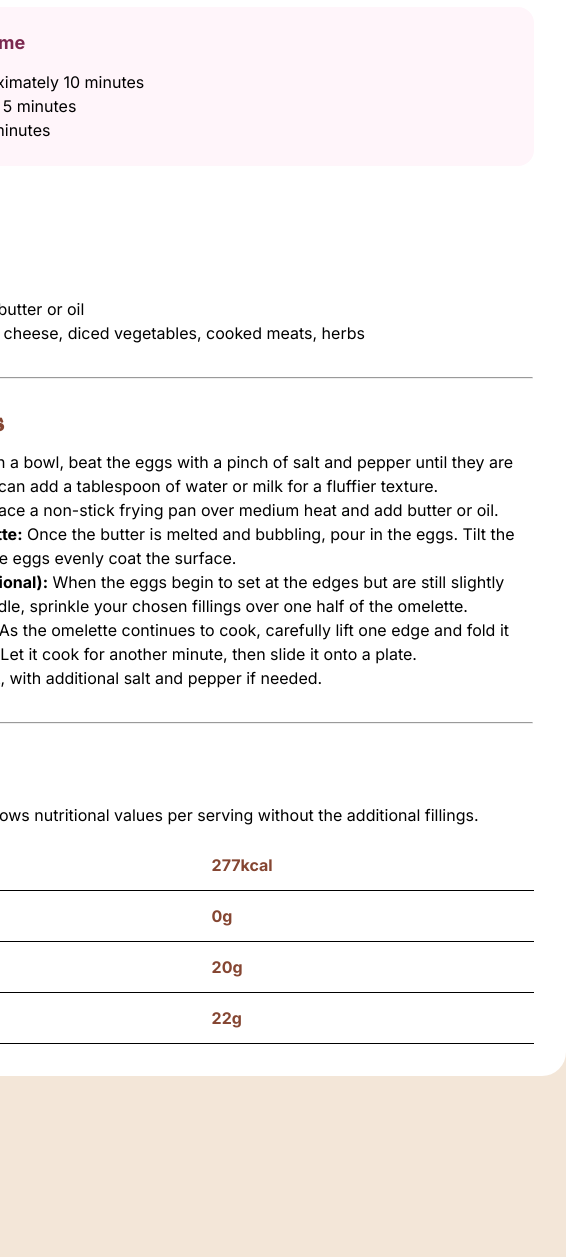
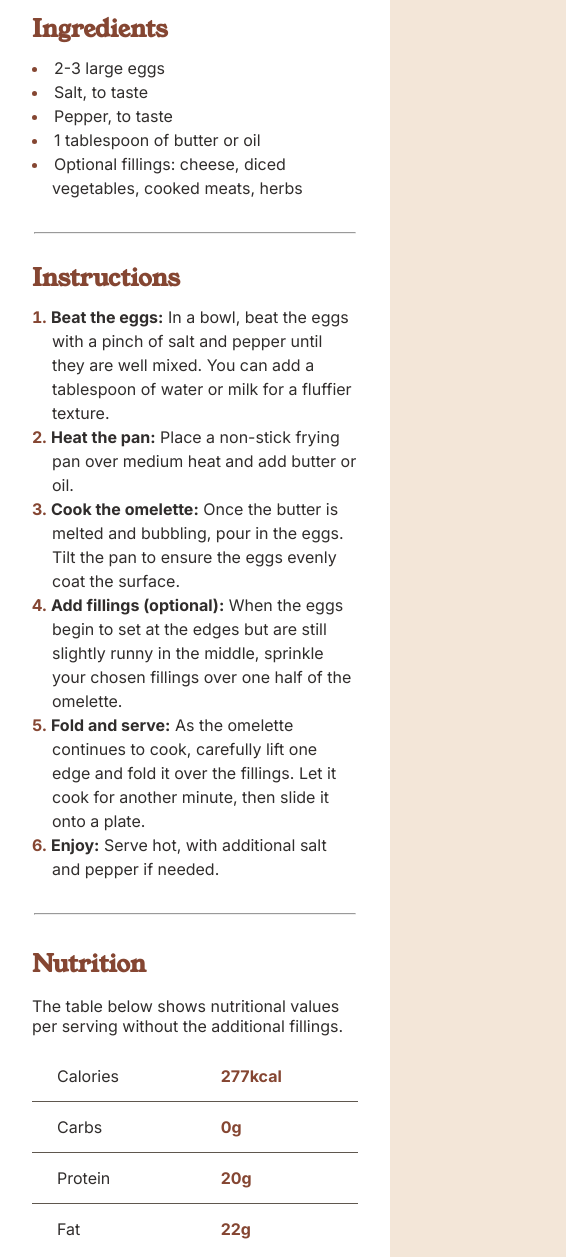
Before and after one commit to AmIKamil/recipe-page, a plain HTML site: page index.html in a window 390 px wide. Shown: the part 640-1897 px from the top of the page, 566 px wide, since content can reach past the window. Before the commit the page ends 1822 px from the top, so only its background shows below. Drawn offline with Linux system fonts and the light colour scheme.

Commit message:
added roots into css, finished table styles,  @media screen added for responsiveness

```diff
--- a/styles.css
+++ b/styles.css
@@ -2,6 +2,22 @@
     box-sizing: border-box;
     margin: 0;
     padding: 0;
+  }
+
+  :root{
+    --background-color: hsl(0, 0%, 100%);
+
+    --body-background: hsl(30, 54%, 90%);
+    --lines-color: hsl(30, 10%, 34%);
+    --main-font: hsl(24, 5%, 18%);
+
+
+    /* --headers is a colour of markers too */
+    --headers: hsl(14, 45%, 36%);
+
+    /* --preparationTime-header changes colour of bullets within class too */
+    --preparationTime-header: hsl(332, 51%, 32%);
+    --preparationTime-background: hsl(330, 100%, 98%);
   }
 
   body{
@@ -10,13 +26,14 @@
     height: 100%;
     align-items: center;
     justify-content: center;
-    background-color: hsl(30, 54%, 90%);
+    background-color: var(--body-background);
     padding: 10px;
     font-family: "Inter", serif;
   }
 
   .container{
-    background-color: hsl(0, 0%, 100%);
+    background-color: var(--background-color);
+    color: var(--main-font);
     padding: 2rem;
     margin: 6rem auto;
     border-radius: 1.5rem;
@@ -45,6 +62,7 @@
   hr{
     height: 1px;
     margin: 2rem 0.1rem;
+    color: var(--lines-color);
   }
 
   h1,h2{
@@ -54,15 +72,16 @@
     margin-bottom: 15px;
   }
 
-  h2{
+  .brown{
     margin-bottom: 15px;
     font-size: 1.5rem;
+    color: var(--headers);
+    font-weight: bold;
   }
 
   li{
     list-style-position: inside;
   }
-
 
   ul,ol{
     padding-left: 20px;
@@ -70,24 +89,26 @@
   }
 
   .preparationTime{
-    background-color: hsl(330, 100%, 98%);
+    background-color: var(--preparationTime-background);
+    font-family: Outfit, serif;
     h2{
-      color: hsl(332, 51%, 32%);
-      font-family: "Inter", serif;
-      font-weight: 700;
-      font-size: 18px;
-    }
+        color: var(--preparationTime-header);
+        font-family: "Inter", serif;
+        font-weight: 700;
+        font-size: 18px;
+        margin-bottom: 15px;
+      }
     line-height: 1.5rem;
     padding: 1.5rem 1.5rem;
     border-radius: 1rem;
   }
 
   .preparationTime li::marker{
-    color: hsl(332, 51%, 32%);
+    color: var(--preparationTime-header);
   }
 
   .content li::marker{
-    color: hsl(14, 45%, 36%);
+    color: var(--headers);
     font-weight: bold;
   }
 
@@ -100,19 +121,43 @@
     margin-bottom: 15px;
   }
 
-  .brown{
-    color: hsl(14, 45%, 36%);
-    font-weight: bold;
+  table{
+    border-collapse: collapse;
   }
 
-  table{
-    border-collapse: collapse;
+  .table tr:last-child{
+    border-bottom: none;
+  }
+
+  .table td:last-child{
+    font-size: 1rem;
+  }
+
+  tr{
+    border-bottom: 1px solid black;
+    border-color: var(--lines-color);
+  }
+
+  td{
+    padding: 15px;
+    padding-left: 25px;
 
   }
-  tr{
-    border-bottom: 1px solid black;
 
+  @media screen and (max-width: 742.5px){
+    body{
+      padding: 0;
+      transition: ease 0.75s;
+    }
+
+    .container{
+      max-width: 100%;
+      margin: 0;
+      border-radius: 0%;
+    }
+
+    img{
+      width: 100%;
+      height: auto;
+    }
   }
-  td{
-    padding: 15px;
-  }
```
Also changed, not shown: index.html (+4 -4 lines).
